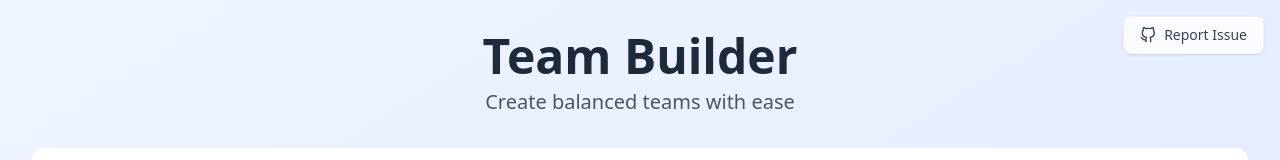
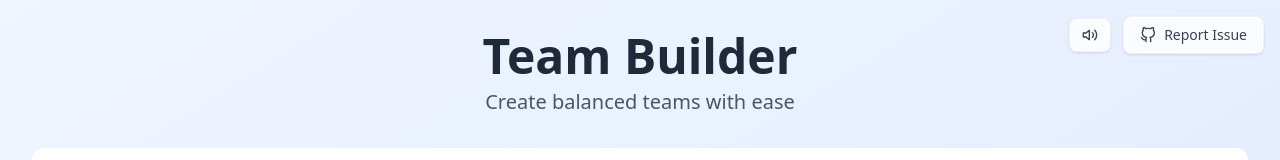
Before and after one commit to abidino/team-builder, a Nuxt app: page / in a window 1280 px wide. Shown: the top 160 px of the page. Built offline with nearby package versions, Linux system fonts and the light colour scheme.

Commit message:
cl music was added

```diff
--- a/app/components/Icon.vue
+++ b/app/components/Icon.vue
@@ -72,6 +72,14 @@ const icons = {
     viewBox: "0 0 24 24",
     path: "M9 19c-5 1.5-5-2.5-7-3m14 6v-3.87a3.37 3.37 0 0 0-.94-2.61c3.14-.35 6.44-1.54 6.44-7A5.44 5.44 0 0 0 20 4.77 5.07 5.07 0 0 0 19.91 1S18.73.65 16 2.48a13.38 13.38 0 0 0-7 0C6.27.65 5.09 1 5.09 1A5.07 5.07 0 0 0 5 4.77a5.44 5.44 0 0 0-1.5 3.78c0 5.42 3.3 6.61 6.44 7A3.37 3.37 0 0 0 9 18.13V22",
   },
+  "volume-2": {
+    viewBox: "0 0 24 24",
+    path: "M11 5L6 9H2v6h4l5 4V5zM15.54 8.46a5 5 0 0 1 0 7.07M19.07 4.93a10 10 0 0 1 0 14.14",
+  },
+  "volume-x": {
+    viewBox: "0 0 24 24",
+    path: "M11 5L6 9H2v6h4l5 4V5zM22 9l-6 6M16 9l6 6",
+  },
 };
 
 const iconData = computed(
--- a/app/pages/index.vue
+++ b/app/pages/index.vue
@@ -1,7 +1,17 @@
 <template>
   <div class="min-h-screen bg-gradient-to-br from-blue-50 to-indigo-100">
-    <!-- GitHub Issues Link -->
-    <div class="absolute top-4 right-4 z-10">
+    <!-- GitHub Issues Link & Audio Control -->
+    <div class="absolute top-4 right-4 z-10 flex items-center gap-3">
+      <!-- Audio Control Button -->
+      <button
+        @click="toggleMute"
+        class="inline-flex items-center gap-2 bg-white/80 backdrop-blur-sm hover:bg-white/90 text-gray-700 hover:text-gray-900 px-3 py-2 rounded-lg shadow-sm transition-all duration-200 border border-gray-200/50"
+        :title="isMuted ? 'Enable Sound' : 'Disable Sound'"
+      >
+        <Icon :name="isMuted ? 'volume-x' : 'volume-2'" class="w-4 h-4" />
+      </button>
+
+      <!-- GitHub Issues Link -->
       <a
         href="https://github.com/abidino/team-builder/issues"
         target="_blank"
@@ -58,13 +68,13 @@
     <TeamModal
       :visible="showTeamsModal"
       :teams="teams"
-      @update:visible="showTeamsModal = $event"
+      @update:visible="handleModalVisibilityChange"
     />
   </div>
 </template>
 
 <script setup lang="ts">
-import { ref } from "vue";
+import { ref, onUnmounted } from "vue";
 import { Player, Team } from "~/types";
 import { TeamBuilderService } from "~/services";
 
@@ -84,12 +94,63 @@ const players = ref<Player[]>([]);
 const teams = ref<Team[]>([]);
 const selectedPlayer = ref<string>("");
 const showTeamsModal = ref(false);
+const backgroundAudio = ref<HTMLAudioElement | null>(null);
+const isMuted = ref(false);
+
+// Audio Management
+const playBackgroundSound = () => {
+  if (process.client && !isMuted.value) {
+    try {
+      backgroundAudio.value = new Audio("/cl-sound.wav");
+      backgroundAudio.value.loop = true;
+      backgroundAudio.value.volume = 0.3; // 30% volume
+      backgroundAudio.value.play().catch((error) => {
+        console.log("Audio play failed:", error);
+      });
+    } catch (error) {
+      console.log("Audio initialization failed:", error);
+    }
+  }
+};
+
+const stopBackgroundSound = () => {
+  if (backgroundAudio.value) {
+    backgroundAudio.value.pause();
+    backgroundAudio.value.currentTime = 0;
+    backgroundAudio.value = null;
+  }
+};
+
+const toggleMute = () => {
+  isMuted.value = !isMuted.value;
+  if (isMuted.value && backgroundAudio.value) {
+    stopBackgroundSound();
+  }
+};
 
 // Methods
 const handleBuildTeams = () => {
   if (players.value.length >= 10 && players.value.length % 2 === 0) {
     teams.value = TeamBuilderService.buildTeams(players.value);
     showTeamsModal.value = true;
+    playBackgroundSound(); // Start audio when modal opens
   }
 };
+
+const handleCloseTeamsModal = () => {
+  showTeamsModal.value = false;
+  stopBackgroundSound(); // Stop audio when modal closes
+};
+
+const handleModalVisibilityChange = (visible: boolean) => {
+  showTeamsModal.value = visible;
+  if (!visible) {
+    stopBackgroundSound(); // Stop audio when modal is closed
+  }
+};
+
+// Cleanup on unmount
+onUnmounted(() => {
+  stopBackgroundSound();
+});
 </script>
```
Also changed, not shown: 1 other file (tests, documents, lock files or other folders).
